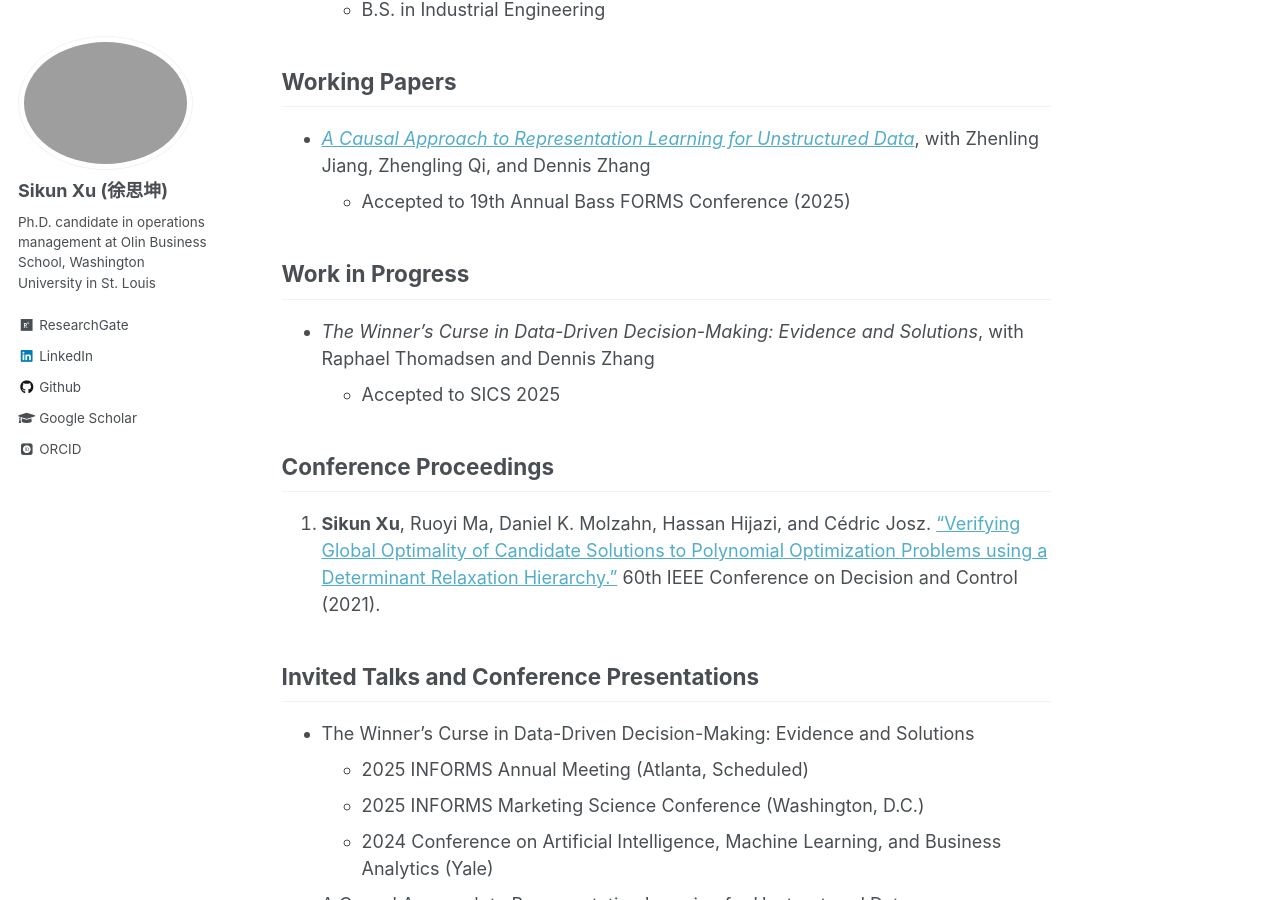
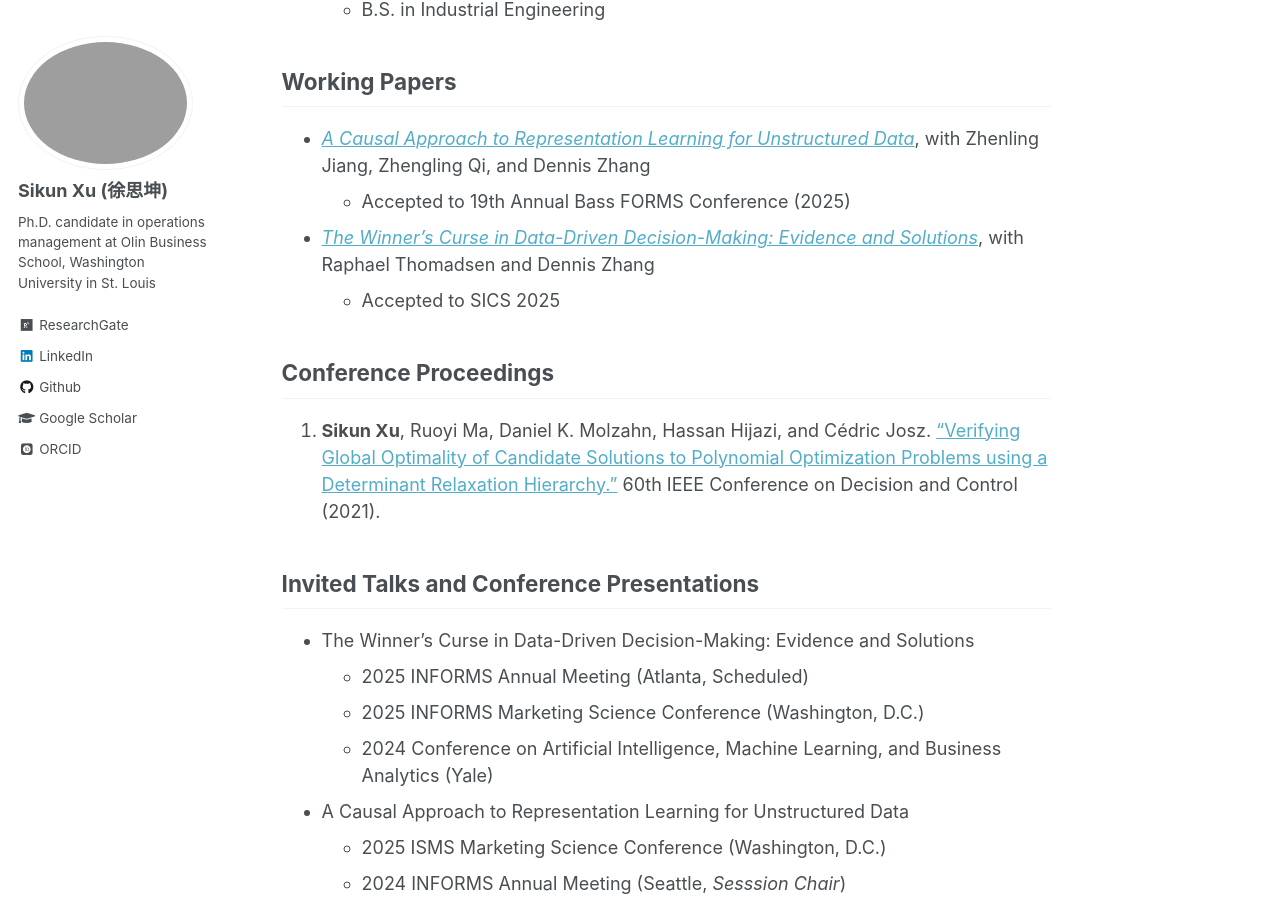
Before and after one commit to iamsikun/iamsikun.github.io, a Jekyll site: the page built from _pages/about.md, in a window 1280 px wide and 900 px high, scrolled down 792 px. Built offline with Jekyll 4.4.1, drawn with Linux system fonts in a browser that asks for light colours; some web fonts are replaced.

```diff
--- a/_pages/about.md
+++ b/_pages/about.md
@@ -29,10 +29,10 @@ I am a Ph.D. candidate in at Olin Business School, Washington University in St.
 ## Working Papers
 * [*A Causal Approach to Representation Learning for Unstructured Data*](https://papers.ssrn.com/sol3/papers.cfm?abstract_id=5309826), with Zhenling Jiang, Zhengling Qi, and Dennis Zhang
   * Accepted to 19th Annual Bass FORMS Conference (2025)
+* [*The Winner's Curse in Data-Driven Decision-Making: Evidence and Solutions*](https://papers.ssrn.com/sol3/papers.cfm?abstract_id=5930537), with Raphael Thomadsen and Dennis Zhang
+  * Accepted to SICS 2025
 
-## Work in Progress
-* *The Winner's Curse in Data-Driven Decision-Making: Evidence and Solutions*, with Raphael Thomadsen and Dennis Zhang
-  * Accepted to SICS 2025
+<!-- ## Work in Progress -->
 
 ## Conference Proceedings
 1. **Sikun Xu**, Ruoyi Ma, Daniel K. Molzahn, Hassan Hijazi, and Cédric Josz. ["Verifying Global Optimality of Candidate Solutions to Polynomial Optimization Problems using a Determinant Relaxation Hierarchy."](https://ieeexplore.ieee.org/document/9683608) 60th IEEE Conference on Decision and Control (2021).
```
